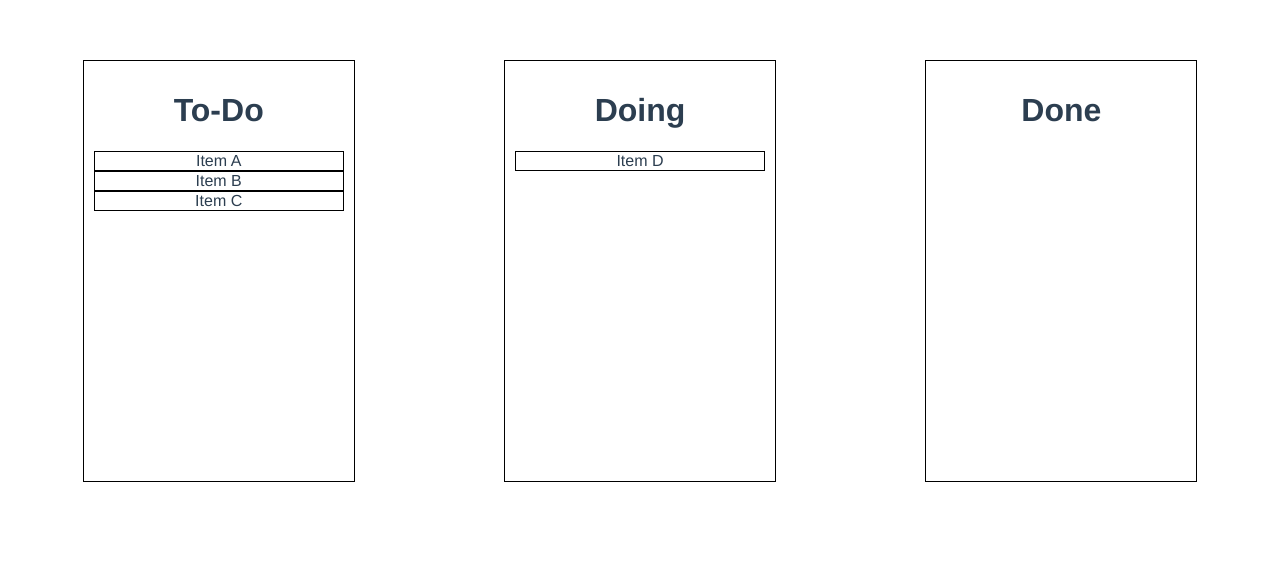
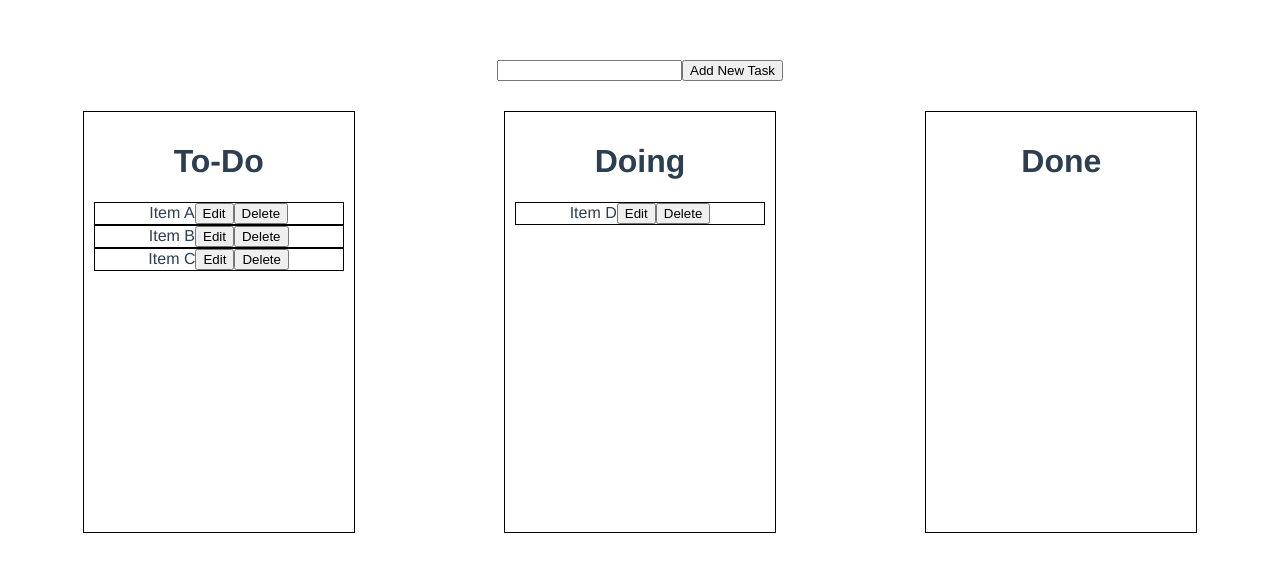
Before and after one commit to kornandnat55/vue-project, a Vue app: page / in a window 1280 px wide. Shown: the top 572 px of the page. Built offline with nearby package versions, Linux system fonts and the light colour scheme.

Commit message:
add event CRUD

```diff
--- a/src/components/TaskList.vue
+++ b/src/components/TaskList.vue
@@ -1,17 +1,39 @@
 <template>
     <div class="container">
+        <div class="add-task">
+            <input id="new-task" type="text" v-model="newTask">
+            <button type="botton" @click="addTask(newTask)">Add New Task</button>
+        </div>
         <div class="task-zone">
             <div class="drop-zone" @drop="onDrop($event, 'todo')" @dragenter.prevent @dragover.prevent>
                 <h1>To-Do</h1>
-                <div class="drag-el" draggable @dragstart="onstart($event, task)" v-for="task in todolist" :key="task.id">{{task.title}}</div>
+                <div class="drag-el" draggable @dragstart="onstart($event, task)" v-for="task in todolist" :key="task.id">
+                    <span v-if="editTask != task.id">{{task.title}}</span>
+                    <input v-else class="edit-task" type="text" v-model="task.title">
+                    <button v-if="editTask != task.id" type="button" @click="onEdit(task)">Edit</button>
+                    <button v-else type="button" @click="editedTask(task)">Save</button>
+                    <button type="button" @click="deleteTask(task)">Delete</button>
+                </div>
             </div>
             <div class="drop-zone" @drop="onDrop($event, 'doing')" @dragenter.prevent @dragover.prevent>
                 <h1>Doing</h1>
-                <div class="drag-el" draggable @dragstart="onstart($event, task)" v-for="task in doinglist" :key="task.id">{{task.title}}</div>
+                <div class="drag-el" draggable @dragstart="onstart($event, task)" v-for="task in doinglist" :key="task.id">
+                    <span v-if="editTask != task.id">{{task.title}}</span>
+                    <input v-else class="edit-task" type="text" v-model="task.title">
+                    <button v-if="editTask != task.id" type="button" @click="onEdit(task)">Edit</button>
+                    <button v-else type="button" @click="editedTask(task)">Save</button>
+                    <button type="button" @click="deleteTask(task)">Delete</button>
+                </div>
             </div>
             <div class="drop-zone" @drop="onDrop($event, 'done')" @dragenter.prevent @dragover.prevent>
                 <h1>Done</h1>
-                <div class="drag-el" draggable @dragstart="onstart($event, task)" v-for="task in donelist" :key="task.id">{{task.title}}</div>
+                <div class="drag-el" draggable @dragstart="onstart($event, task)" v-for="task in donelist" :key="task.id">
+                    <span v-if="editTask != task.id">{{task.title}}</span>
+                    <input v-else class="edit-task" type="text" v-model="task.title">
+                    <button v-if="editTask != task.id" type="button" @click="onEdit(task)">Edit</button>
+                    <button v-else type="button" @click="editedTask(task)">Save</button>
+                    <button type="button" @click="deleteTask(task)">Delete</button>
+                </div>
             </div>
         </div>
     </div>
@@ -43,7 +65,9 @@
                     title: 'Item D',
                     status: 'doing'
                 }
-            ]
+            ],
+            newTask: "",
+            editTask: ""
         }
     },
     computed:{
@@ -67,6 +91,22 @@
             const taskId = e.dataTransfer.getData('taskId')
             const task = this.tasks.find(task => task.id == taskId)
             task.status = newstatus
+        },
+        addTask(newTask){
+            let newId = this.tasks.length + 1
+            this.tasks.push({ id: newId, title: newTask, status: 'todo'})
+            this.newTask = ""
+        },
+        onEdit(task){
+            this.editTask = task.id
+        },
+        editedTask(updateTask){
+            const task = this.tasks.find(task => task.id == updateTask.id)
+            task.title = updateTask.title
+            this.editTask = ""
+        },
+        deleteTask(deleteTask){
+           this.tasks = this.tasks.filter(task => task.id != deleteTask.id)
         }
     }
 }
@@ -89,4 +129,7 @@
     .drag-el{
         border: 1px solid black;
     }
+    .add-task{
+        margin: 30px 0;
+    }
 </style>
```
